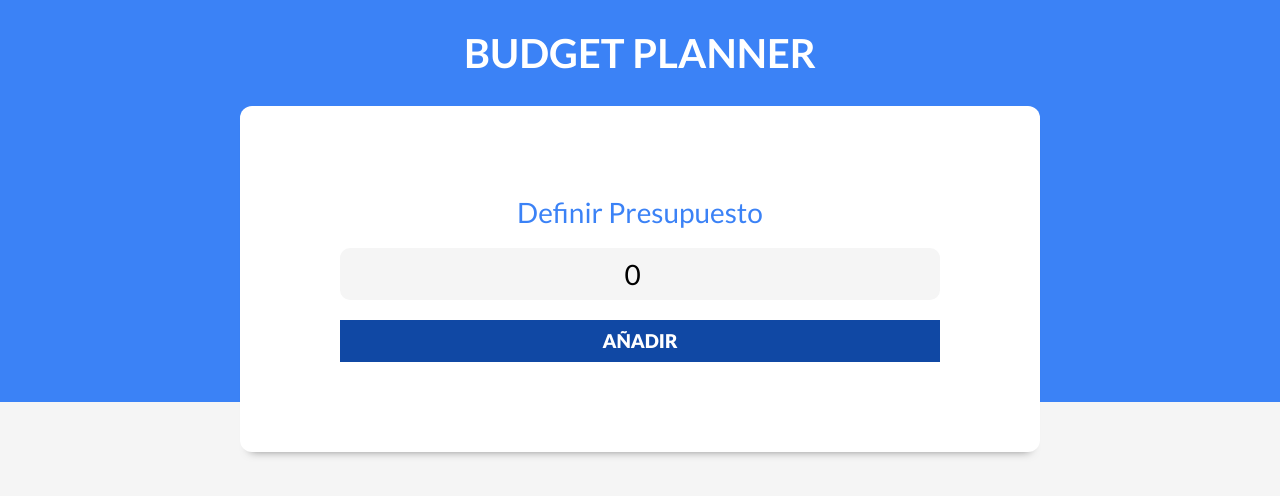
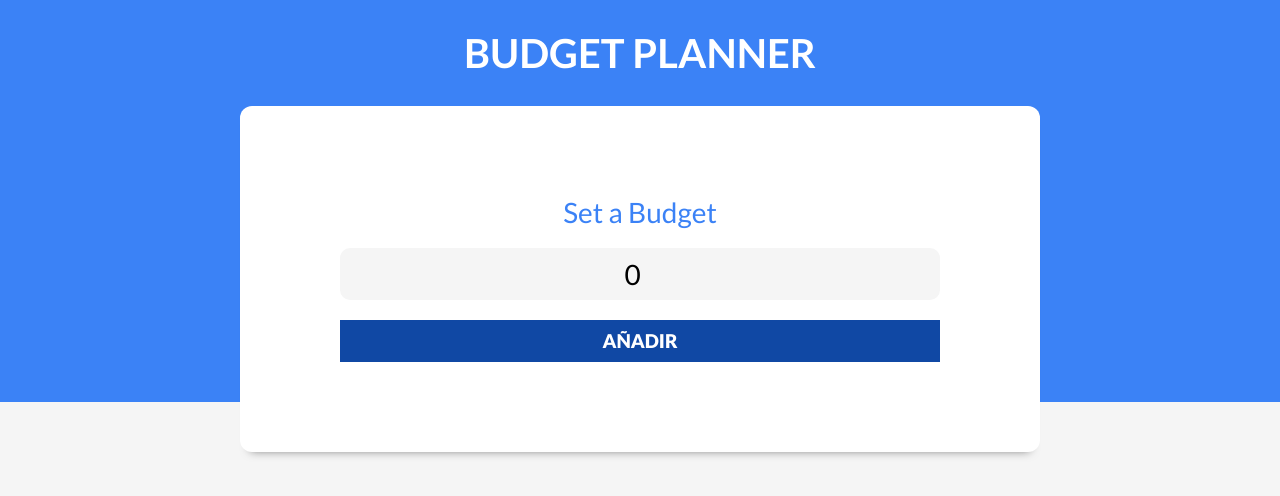
Before and after one commit to davideperez/budget_control_vite, a React (Vite) app: page / in a window 1280 px wide. Shown: the top 496 px of the page. Built offline with nearby package versions, Linux system fonts and the light colour scheme.

Commit message:
Budget view translation to english.

```diff
--- a/src/components/NuevoPresupuesto.jsx
+++ b/src/components/NuevoPresupuesto.jsx
@@ -27,11 +27,11 @@ const NuevoPresupuesto = ({
         <div className='contenedor-presupuesto contenedor sombra'>
             <form onSubmit={handlePresupuesto} className='formulario' action="">
                 <div className='campo'>
-                    <label htmlFor="">Definir Presupuesto</label>
+                    <label htmlFor="">Set a Budget</label>
                     <input
                         className='nuevo-presupuesto'
                         type="number"
-                        placeholder='Añáde tu presupuesto'
+                        placeholder='Add Budget'
                         value={presupuesto}
                         onChange={ e => setPresupuesto(Number(e.target.value))}
                     />
```
